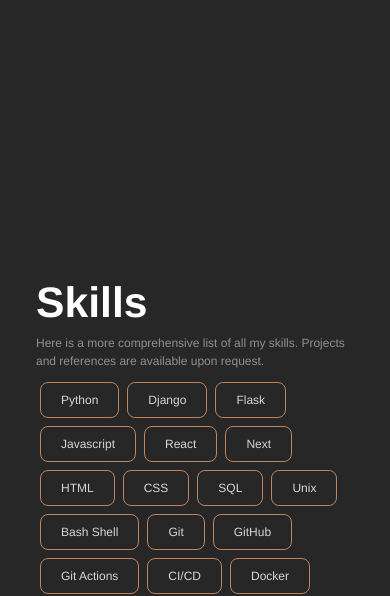
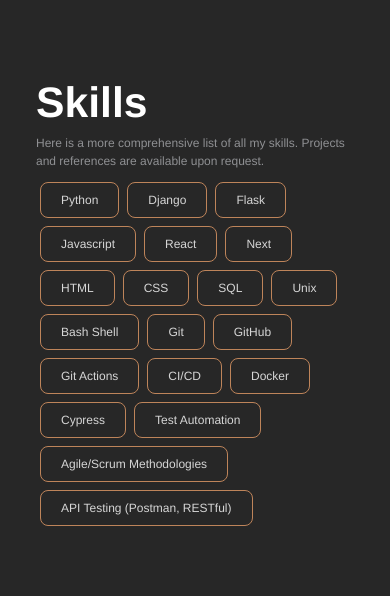
Before and after one commit to cjvillar/cj_dot_com, a React (Create React App) app: page / in a window 390 px wide. Shown: the part 1817-2413 px from the top of the page. Built offline with nearby package versions, Linux system fonts and the light colour scheme.

Commit message:
save point

```diff
--- a/src/components/About.js
+++ b/src/components/About.js
@@ -7,7 +7,7 @@
 function About() {
   return (
     <section className="flex-wrap content h-screen" id="about">
-      <div className="flex flex-col items-center">
+      <div className="flex flex-col items-center about-mobile">
         <div className="flex justify-start md:flex-row flex-col">
           <div class="md:w-1/2 flex items-center flex-col ">
             <img
--- a/src/components/Skills.js
+++ b/src/components/Skills.js
@@ -26,7 +26,7 @@
   ];
   return (
     <section className="flex-wrap h-screen content-1" id="Skills">
-      {/* <div className="flex "> */}
+
         <div className="flex justify-start md:m-8 md:flex-row flex-col">
           <img
             src={WhiteBackSlash}
@@ -34,7 +34,7 @@
             className="skill-image invisible md:visible max-md:translate-x-20"
           />
 
-          <div className="d-col-12 t-col-4 m-col-4">
+          <div className="d-col-12 t-col-4 m-col-4 skill-mobile">
             <h2 className="text-left mx-5">Skills</h2>
             <p className="grey-p text-left mx-5 mb-1">
               Here is a more comprehensive list of all my skills. Projects and
@@ -54,7 +54,7 @@
             </div>
           </div>
         </div>
-      {/* </div> */}
+
     </section>
   );
 };
--- a/src/components/Unity.js
+++ b/src/components/Unity.js
@@ -18,7 +18,7 @@
 
           <div className="flex flex-col">
             <div className="m-4 project-vid-card">
-              <video src={unity} width="400" height="200" controls="controls" />
+              <video src={unity} controls="controls" />
             </div>
 
             <div className="flex flex-col">
--- a/src/index.css
+++ b/src/index.css
@@ -388,11 +388,16 @@
 }
 
 .project-vid-card {
-  width: 400px;
+  width: 600px;
   border-radius: 15px;
   background-color: rgba(255, 255, 255, 0.1);
   box-shadow: 0 4px 6px rgba(0, 0, 0, 0.1);
   overflow: hidden;
+}
+
+.project-vid-card video{
+  width: 600px;
+  height: 350px;
 }
 
 .project-img-card img {
@@ -607,7 +612,13 @@
   }
 
   .about-mobile {
-    margin: auto;
+    /* margin: auto; */
+    margin-top: -3rem;
+
+  }
+
+  .skill-mobile{
+    margin-top: -12rem;
   }
 
   .content {
@@ -618,7 +629,7 @@
 
   .content-1 {
     margin: auto;
-    padding: 0.5rem 1rem 0 1rem;
+    padding: 0rem 1rem 0 1rem;
     background-color: #272727;
   }
 
@@ -632,10 +643,16 @@
   }
 
   .project-vid-card {
-    width: 400px;
+    width: 350px;
     border-radius: 15px;
     background-color: rgba(255, 255, 255, 0.1);
     box-shadow: 0 4px 6px rgba(0, 0, 0, 0.1);
     overflow: hidden;
   }
+
+  .project-vid-card video{
+    width: 350px;
+    height: auto;
+
+  }
 }
```
